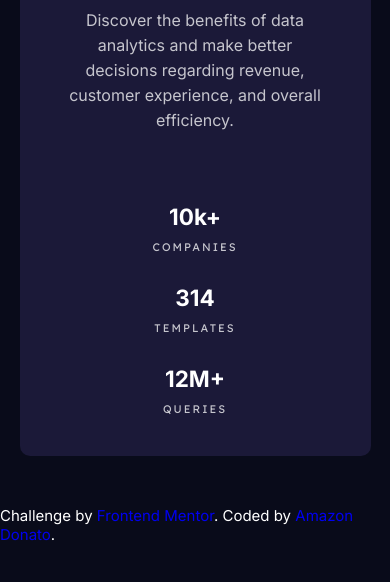
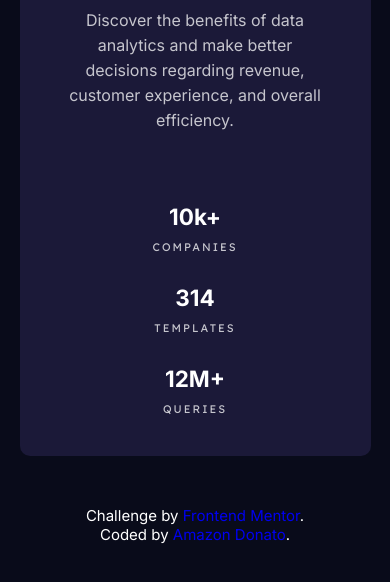
Before and after one commit to ajdonato/ftm-cardboard-css-html, a plain HTML site: page index.html in a window 390 px wide. Shown: the part 594-1176 px from the top of the page. Drawn offline with Linux system fonts and the light colour scheme.

Commit message:
fixed footer responsive

```diff
--- a/css/responsive.css
+++ b/css/responsive.css
@@ -89,4 +89,10 @@
         justify-content: center;
         grid-template-columns: 1fr;
     }
+
+    .attribution {
+        display: flex;
+        flex-direction: column;
+        align-items: center;
+    }
 }
--- a/index.html
+++ b/index.html
@@ -55,8 +55,8 @@
   </main>
 
   <div class="attribution">
-    Challenge by <a href="https://www.frontendmentor.io?ref=challenge" target="_blank">Frontend Mentor</a>.
-    Coded by <a href="https://github.com/ajdonato/">Amazon Donato</a>.
+    <span>Challenge by <a href="https://www.frontendmentor.io?ref=challenge" target="_blank">Frontend Mentor</a>.</span>
+    <span>Coded by <a href="https://github.com/ajdonato/">Amazon Donato</a>.</span>
   </div>
 
 </body>
```
